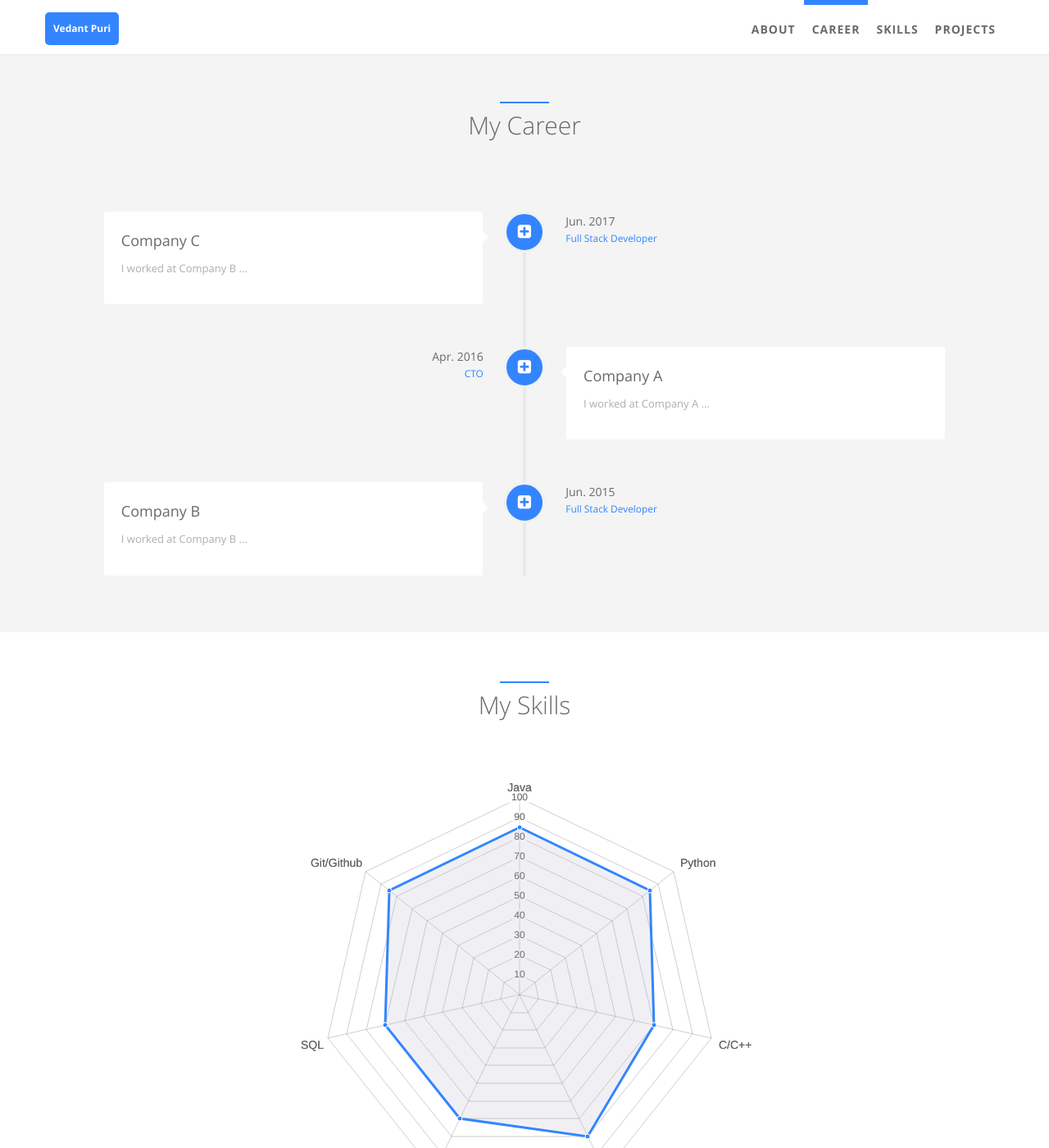
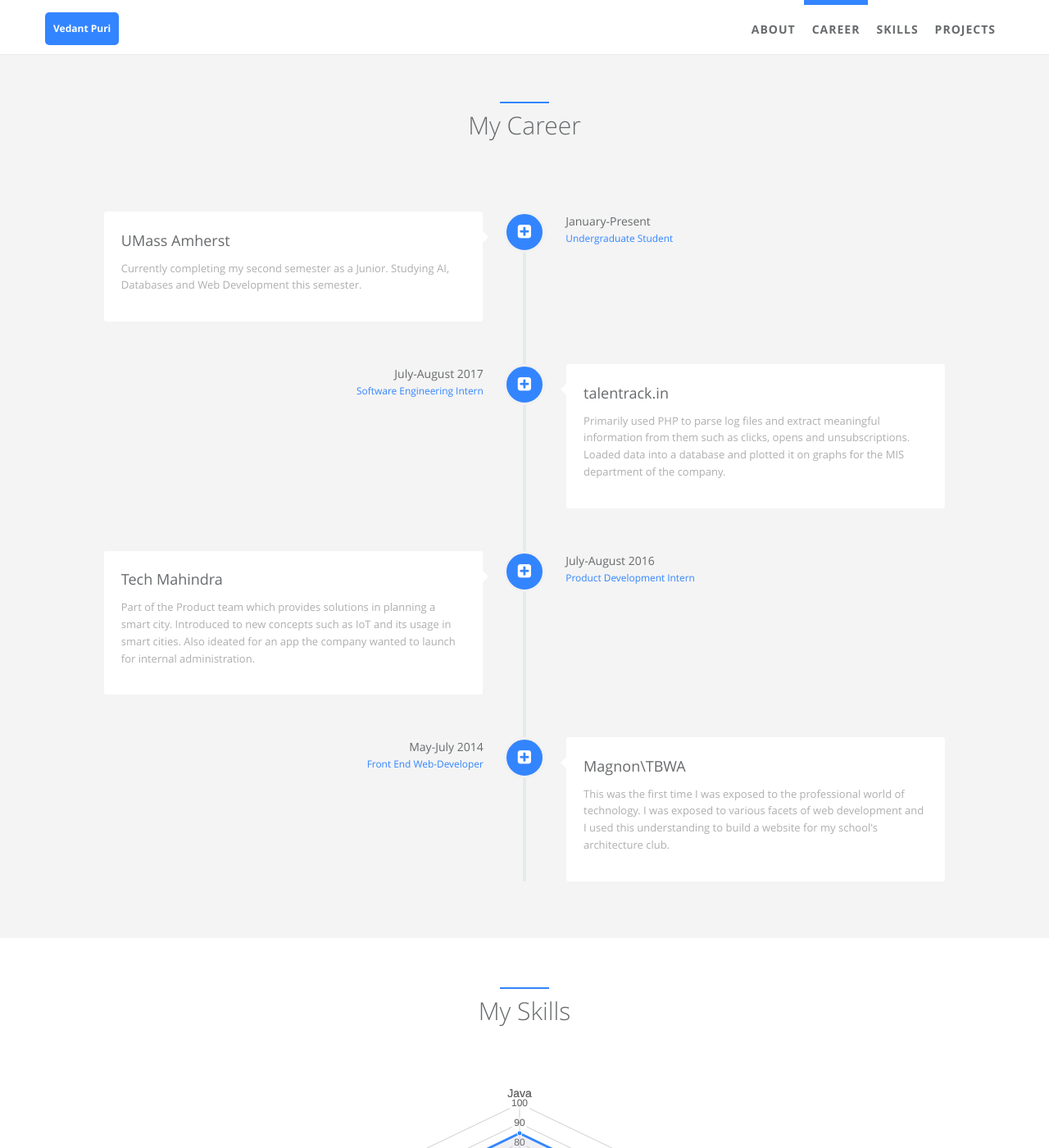
Before and after one commit to vedantpuri/vedantpuri.github.io, a Jekyll site: the page built from index.html, in a window 1280 px wide and 1400 px high, scrolled down 818 px. Shown: the whole window at 82% size. Built offline with Jekyll 4.4.1, drawn with Linux system fonts in a browser that asks for light colours.

Commit message:
Fill in Career carousel

```diff
--- a/_data/index/careers.yml
+++ b/_data/index/careers.yml
@@ -1,42 +1,57 @@
 # careers section data
 # if you don't have language feature(language.yml is empty), ignore "i18n" items
 - name:
-    detail: Company C
+    detail: UMass Amherst
     i18n: company_c
   desc:
-    detail: I worked at Company B ...
+    detail: Currently completing my second semester as a Junior. Studying AI, Databases and Web Development this semester.
     i18n: company_c_desc
   date:
-    detail: Jun. 2017
+    detail: January-Present
     i18n: company_b_date
   job:
-    detail: Full Stack Developer
+    detail: Undergraduate Student
+    i18n: company_c_job
+  icon: fa-plus-square
+
+
+- name:
+    detail: talentrack.in
+    i18n: company_c
+  desc:
+    detail: Primarily used PHP to parse log files and extract meaningful information from them such as clicks, opens and unsubscriptions. Loaded data into a database and plotted it on graphs for the MIS department of the company.
+    i18n: company_c_desc
+  date:
+    detail: July-August 2017
+    i18n: company_b_date
+  job:
+    detail: Software Engineering Intern
     i18n: company_c_job
   icon: fa-plus-square
 - name:
-    detail: Company A
+    detail: Tech Mahindra
     i18n: company_a
   desc:
-    detail: I worked at Company A ...
+    detail: Part of the Product team which provides solutions in planning a smart city. Introduced to new concepts such as IoT and its usage in smart cities. Also ideated for an app the company wanted to launch for internal administration.
     i18n: company_a_desc
   date:
-    detail: Apr. 2016
+    detail: July-August 2016
     i18n: company_a_date
   job:
-    detail: CTO
+    detail: Product Development Intern
     i18n: company_a_job
   icon: fa-plus-square
 
 - name:
-    detail: Company B
+    detail: Magnon\TBWA
     i18n: company_b
   desc:
-    detail: I worked at Company B ...
+    detail: This was the first time I was exposed to the professional world of technology. I was exposed to various facets of web development and I used this understanding to build a website for my school's architecture club.
     i18n: company_b_desc
   date:
-    detail: Jun. 2015
+    detail: May-July 2014
     i18n: company_b_date
   job:
-    detail: Full Stack Developer
+    detail: Front End Web-Developer
     i18n: company_b_job
   icon: fa-plus-square
```
